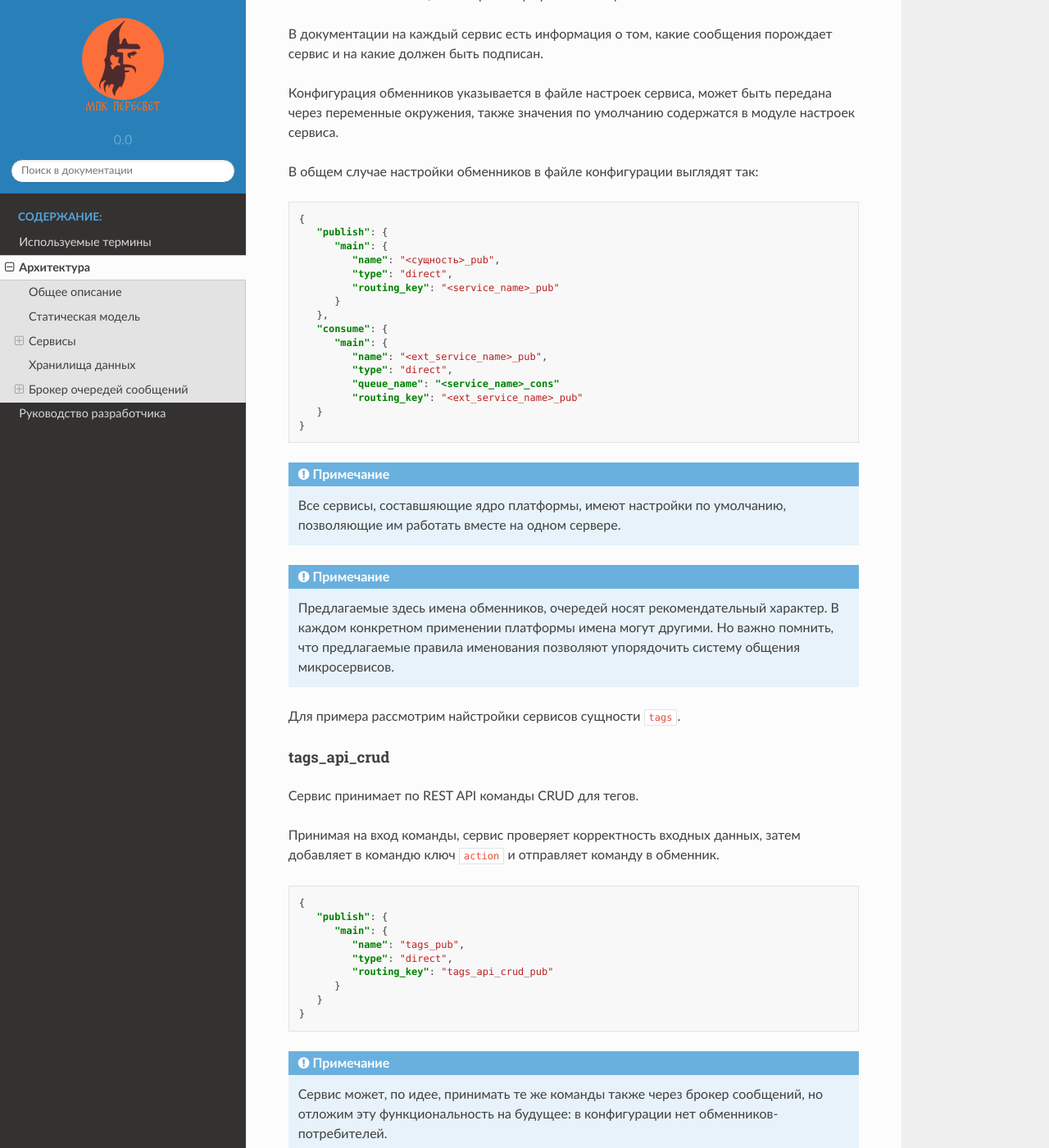
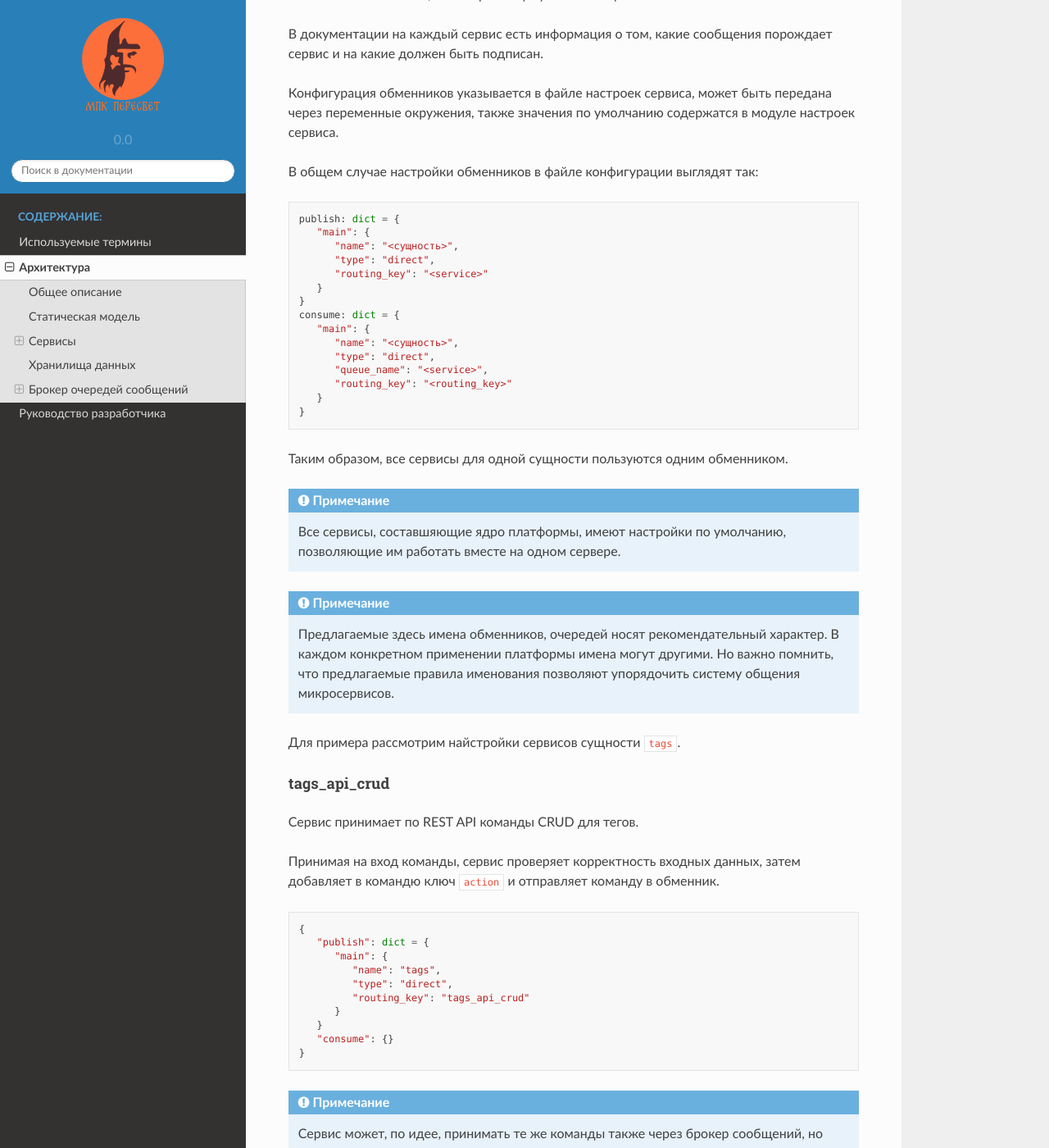
Before and after one commit to mp-co-ru/mpc-peresvet, a Sphinx documentation site: the page built from docs/source/architecture.rst, in a window 1280 px wide and 1400 px high, scrolled down 15981 px. Shown: the whole window at 82% size. Built offline with Sphinx 7.4.7 and the Read the Docs theme 2.0.0, drawn with Linux system fonts in a browser that asks for light colours; some of the changed text lies outside the part shown.

Commit message:
#66 base classes changed

```diff
--- a/docs/source/architecture.rst
+++ b/docs/source/architecture.rst
@@ -533,24 +533,25 @@ LDAP-сервера и разработать комплект микросер
 
 В общем случае настройки обменников в файле конфигурации выглядят так:
 
-.. code:: json
+.. code:: python
 
-   {
-      "publish": {
-         "main": {
-            "name": "<сущность>_pub",
-            "type": "direct",
-            "routing_key": "<service_name>_pub"
-         }
-      },
-      "consume": {
-         "main": {
-            "name": "<ext_service_name>_pub",
-            "type": "direct",
-            "queue_name": "<service_name>_cons"
-            "routing_key": "<ext_service_name>_pub"
+   publish: dict = {
+      "main": {
+         "name": "<сущность>",
+         "type": "direct",
+         "routing_key": "<service>"
       }
    }
+   consume: dict = {
+      "main": {
+         "name": "<сущность>",
+         "type": "direct",
+         "queue_name": "<service>",
+         "routing_key": "<routing_key>"
+      }
+   }
+
+Таким образом, все сервисы для одной сущности пользуются одним обменником.
 
 .. note::
    Все сервисы, составшяющие ядро платформы, имеют настройки по умолчанию,
@@ -571,16 +572,17 @@ tags_api_crud
 Принимая на вход команды, сервис проверяет корректность входных данных,
 затем добавляет в командю ключ ``action`` и отправляет команду в обменник.
 
-.. code:: json
+.. code:: python
 
    {
-      "publish": {
+      "publish": dict = {
          "main": {
-            "name": "tags_pub",
+            "name": "tags",
             "type": "direct",
-            "routing_key": "tags_api_crud_pub"
+            "routing_key": "tags_api_crud"
          }
       }
+      "consume": {}
    }
 
 .. note::
@@ -594,22 +596,22 @@ tags_model_crud
 свои собственные сообщения после выполненных работ с иерархией (подробнее
 см. `Логика сообщений при создании, обновлении и удалении узлов`_).
 
-.. code:: json
+.. code:: python
 
    {
       "publish": {
          "main": {
-            "name": "tags_pub",
+            "name": "tags",
             "type": "direct",
-            "routing_key": "tags_model_crud_pub"
+            "routing_key": "tags_model_crud"
          }
       },
       "consume": {
          "main": {
-            "name": "tags_pub",
+            "name": "tags",
             "type": "direct",
-            "queue_name": "tags_model_crud_cons",
-            "routing_key": "tags_api_crud_pub"
+            "queue_name": "tags_model_crud",
+            "routing_key": "tags_api_crud"
          }
       }
    }
```
Also changed, not shown: 10 other files.
